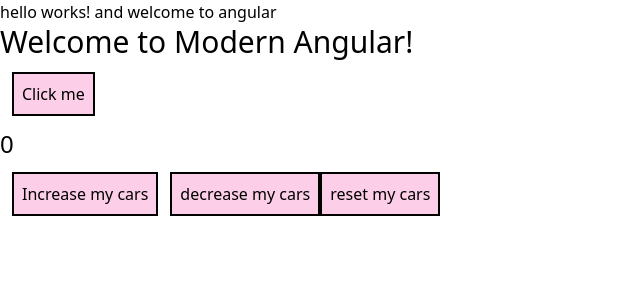
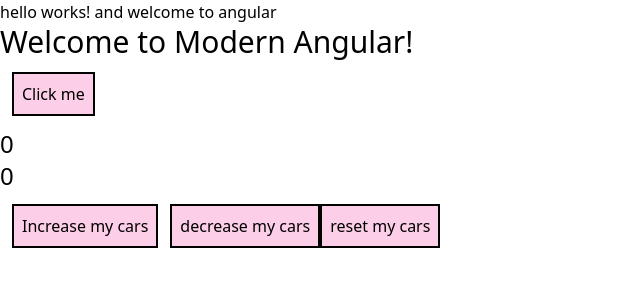
Before and after one commit to Chimoneg27/modern-angular, an Angular app: page / in a window 1280 px wide. Shown: the top 300 px of the page, without its empty margins (0-640 px from the left). Built offline with nearby package versions, Linux system fonts and the light colour scheme.

Commit message:
learn computed signals

```diff
--- a/src/app/hello/hello.html
+++ b/src/app/hello/hello.html
@@ -12,6 +12,7 @@
 </button>
 
 <h2 class="text-2xl">{{ count() }}</h2>
+<h2 class="text-2xl">{{ doubleCount() }}</h2>
 
 <button class="border-solid bg-pink-200 border-black border-2 m-3 p-2" (click)="increment()">
   Increase my cars
--- a/src/app/hello/hello.ts
+++ b/src/app/hello/hello.ts
@@ -1,4 +1,4 @@
-import { Component, signal, Signal } from '@angular/core';
+import { Component, computed, signal, Signal } from '@angular/core';
 // this is where we define behavior
 @Component({
   selector: 'app-hello', // basically a tag
@@ -8,6 +8,8 @@
 })
 export class Hello {
   protected title: string = 'Welcome to Modern Angular!';
+
+  protected doubleCount = computed(() => this.count() * 2) // depends on count; this is the power of computed signals
 
   increment(): void {
     this.count.update((value) => value + 1);
```
